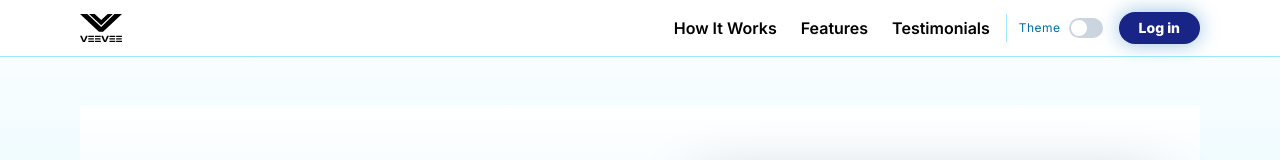
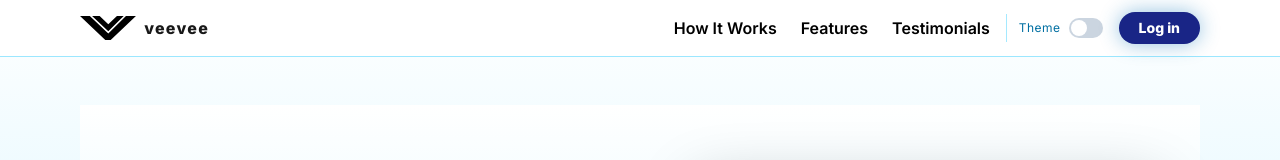
Before and after one commit to cdgonzal/myveevee, a React (Vite) app: page / in a window 1280 px wide. Shown: the top 160 px of the page. Built offline with nearby package versions, Linux system fonts and the light colour scheme.

Commit message:
CodexAuto: MyVeeVee: icon + logo in header #1

```diff
--- a/src/App.tsx
+++ b/src/App.tsx
@@ -106,13 +106,23 @@ function Header() {
               _hover={{ textDecoration: "none" }}
             >
               <Image
-                src="/brand/2026/combined.svg"
-                alt="VeeVee"
-                h={{ base: "22px", md: "28px" }}
+                src="/favicon.svg"
+                alt="VeeVee icon"
+                h={{ base: "20px", md: "24px" }}
                 w="auto"
                 objectFit="contain"
                 filter={logoFilter}
               />
+              <Text
+                color={navColor}
+                fontWeight="800"
+                fontSize={{ base: "sm", md: "md" }}
+                letterSpacing="0.08em"
+                textTransform="lowercase"
+                opacity={0.9}
+              >
+                veevee
+              </Text>
             </HStack>
 
             <HStack spacing={{ base: 3, md: 4 }} align="center">
```
